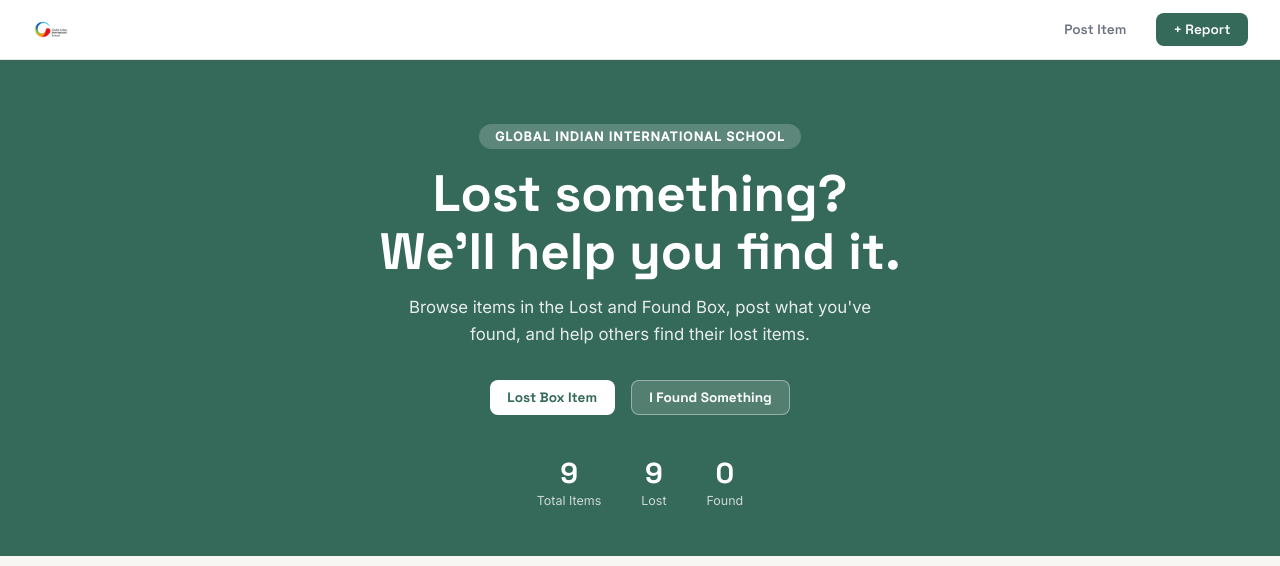
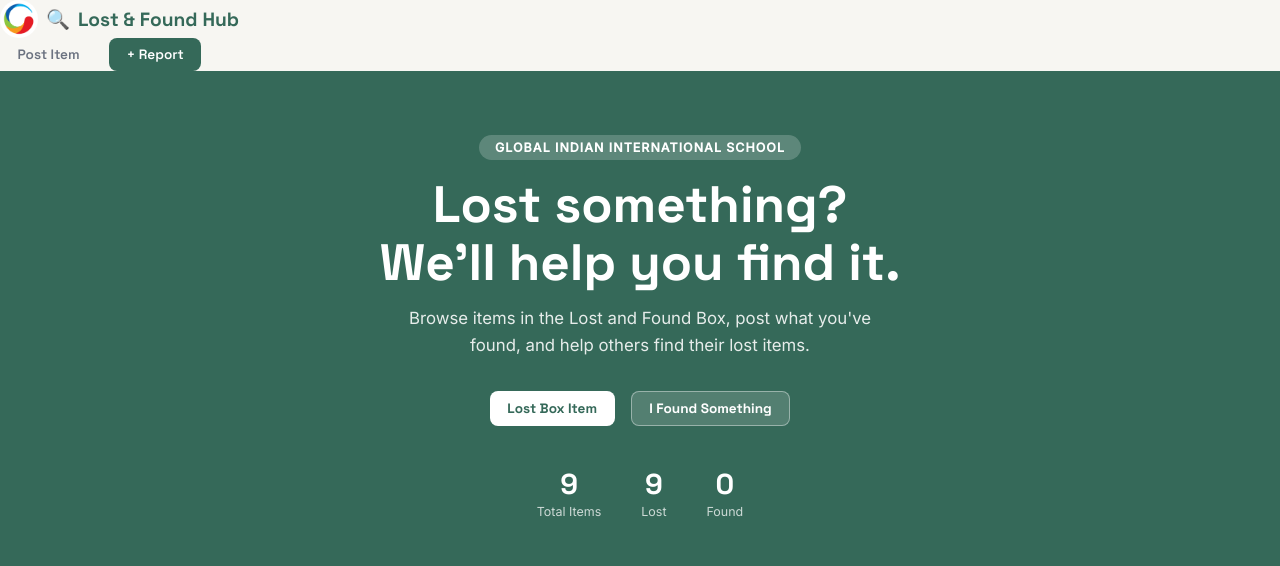
Before and after one commit to revasindhu/GiisLostFound, a Flask app: page / in a window 1280 px wide. Shown: the top 566 px of the page. Run offline with Flask 3, Linux system fonts and the light colour scheme.

Commit message:
Updated website

```diff
--- a/templates/index.html
+++ b/templates/index.html
@@ -652,8 +652,13 @@
 
 <body>
 
-  <nav>
+  <div class="nav-logo">
     <img src="{{ url_for('static', filename='images/logo.png') }}" alt="School Logo" class="school-logo">
+
+    <span>🔍</span>
+
+    Lost &amp; Found Hub
+  </div>
     <div class="nav-actions">
       <button class="btn btn-ghost" onclick="openPost()">Post Item</button>
       <button class="btn btn-primary" onclick="openPost()">+ Report</button>
```
Also changed, not shown: static/images/logo.png.
